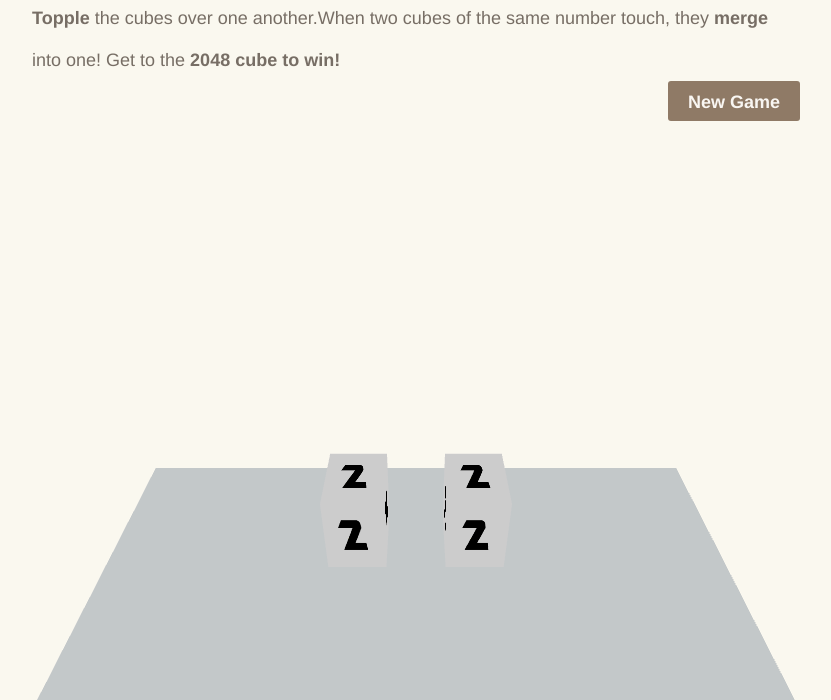
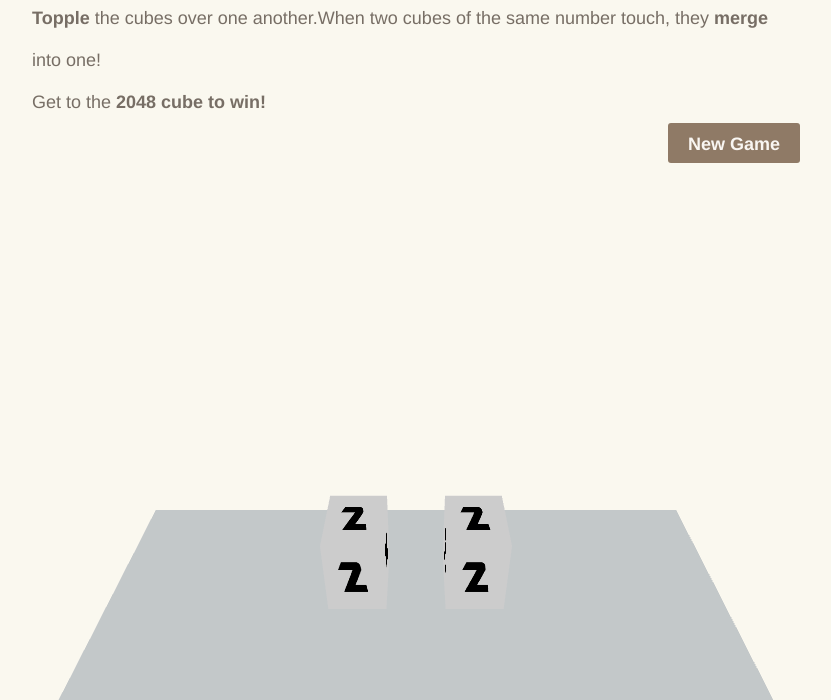
Before and after one commit to Kshitij-Banerjee/Cubiks-2048, a plain HTML site: page index.html in a window 1280 px wide. Shown: the part 100-800 px from the top of the page, without its empty margins (224-1055 px from the left). Drawn offline with Linux system fonts and the light colour scheme; animation ran at ten frames a second.

Commit message:
Update index.html

```diff
--- a/index.html
+++ b/index.html
@@ -37,7 +37,7 @@
         </div>
 
         <div class="above-game">
-            <p class="game-intro"><strong>Topple</strong> the cubes over one another.When two cubes of the same number touch, they <strong>merge</strong> into one! Get to the <strong>2048 cube to win! </strong></p>
+            <p class="game-intro"><strong>Topple</strong> the cubes over one another.When two cubes of the same number touch, they <strong>merge</strong> into one!<br> Get to the <strong>2048 cube to win! </strong></p>
             <a class="restart-button">New Game</a>
         </div>
 
```
